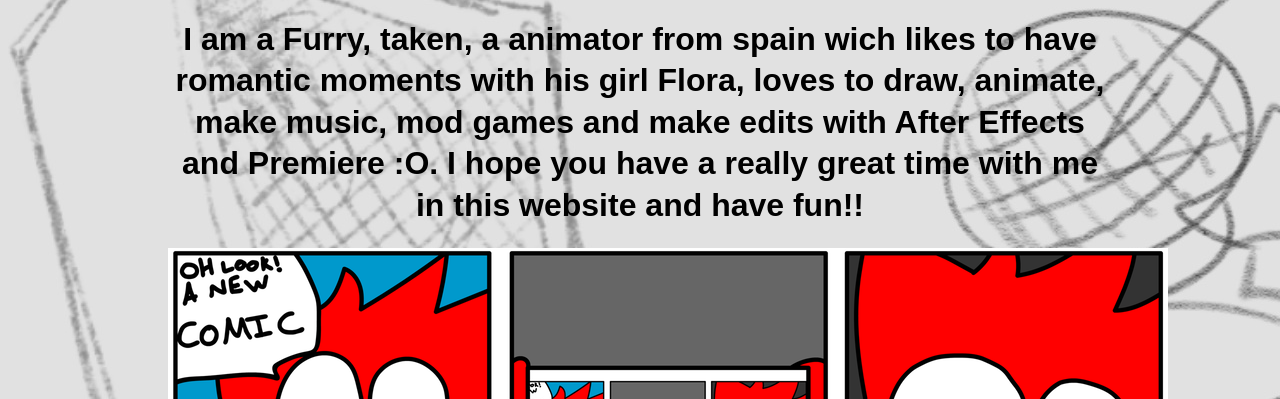
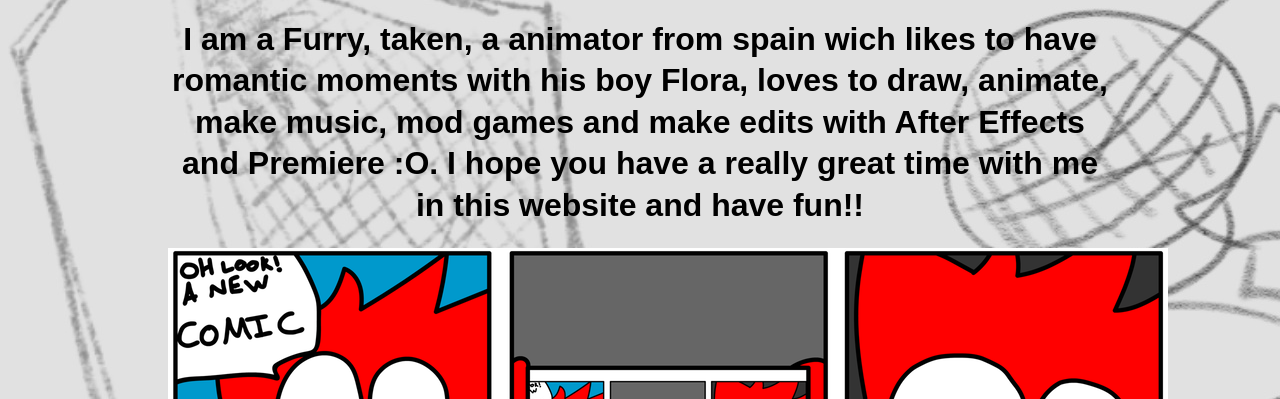
Before and after one commit to florafox/fulgenciis-homepage, a plain HTML site: page index.html in a window 1280 px wide. Shown: the part 401-800 px from the top of the page. Drawn offline with Linux system fonts and the light colour scheme; a script that the page names is missing.

Commit message:
Update index.html

```diff
--- a/index.html
+++ b/index.html
@@ -23,7 +23,7 @@
 <br>
 <br>
 <h1 style="color: rgb(0, 0, 0)">About me:</h1>
-<h1 style="color: rgb(0, 0, 0)">I am a Furry, taken, a animator from spain wich likes to have romantic moments with his girl Flora, loves to draw, animate, make music, mod games and make edits with After Effects and Premiere :O. I hope you have a really great time with me in this website and have fun!!</h1>
+<h1 style="color: rgb(0, 0, 0)">I am a Furry, taken, a animator from spain wich likes to have romantic moments with his boy Flora, loves to draw, animate, make music, mod games and make edits with After Effects and Premiere :O. I hope you have a really great time with me in this website and have fun!!</h1>
 <img src="images/comic.png">
 <br>
 <br>
```
